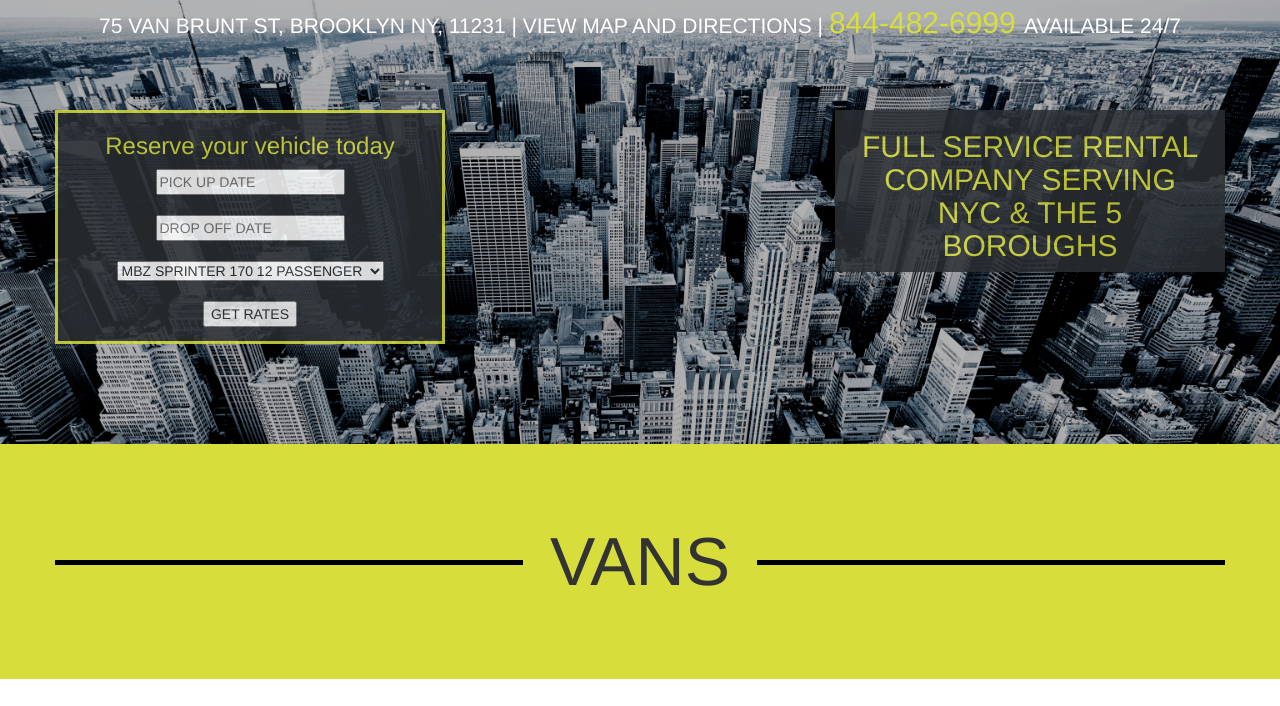
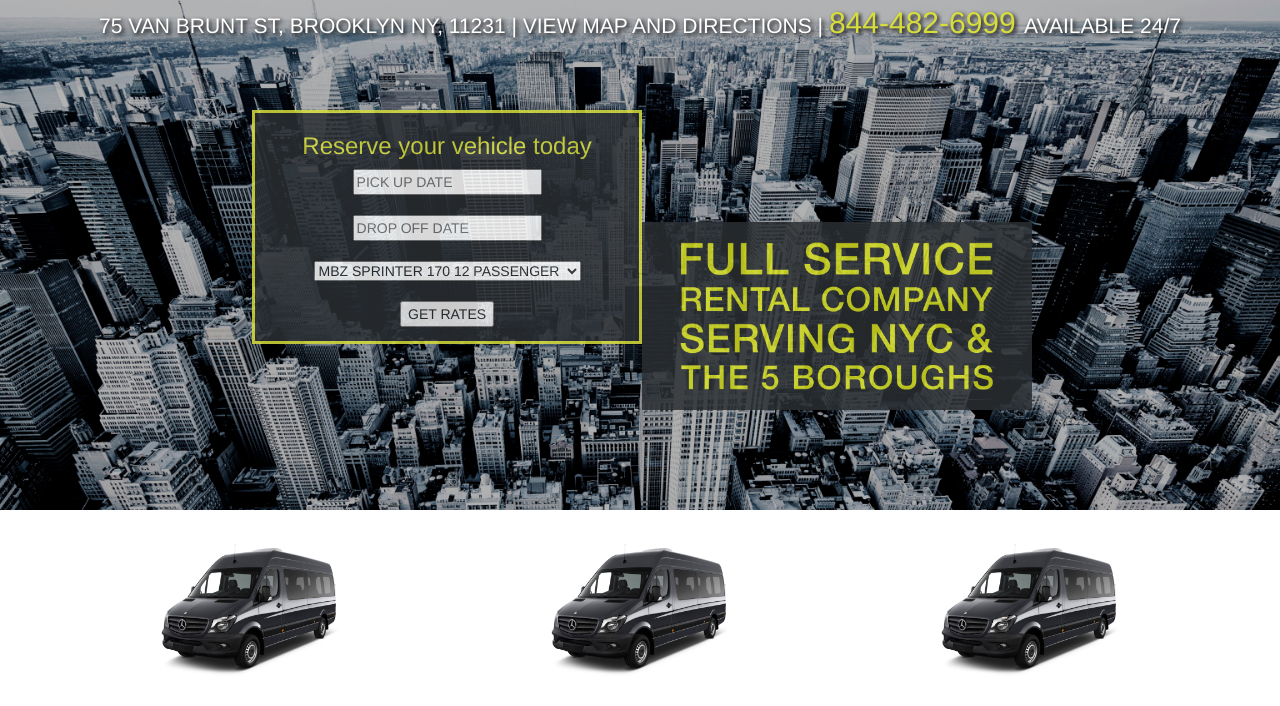
Before and after one commit to danieljones4/HUB, a plain HTML site: page index.html in a window 1280 px wide. Shown: the part 86-792 px from the top of the page. Drawn offline with nearby package versions, Linux system fonts and the light colour scheme; a script that the page names is missing.

Commit message:
Added image, text shadow.
Cant get spacing correct for jumbo boxes

```diff
--- a/css/custom.css
+++ b/css/custom.css
@@ -71,6 +71,7 @@ p {
 	color: white;
 	text-decoration: none;
 	text-align: center;
+	text-shadow: 2px 2px 4px #000000;
 }
 
 .jumbo-img a {
@@ -92,10 +93,24 @@ p {
 	color: #D7DE3B;
 	background-color: #2b2f33;
 	opacity: 0.85;
+	padding-left: -20px;
 }
 
 .boxes form {
 	color: #2b2f33;
+}
+
+/* centered columns styles */
+
+.row-centered {
+    text-align:center;
+}
+
+.col-centered {
+    display:inline-block;
+    float:none;
+    /* inline-block space fix */
+    margin-right:-4px;
 }
 
 .jumbotron .space {
--- a/index.html
+++ b/index.html
@@ -82,8 +82,8 @@
         <div class="container">
           <p>75 VAN BRUNT ST, BROOKLYN NY, 11231  |  <a href="#">VIEW MAP AND DIRECTIONS</a>  |  <span class="number">844-482-6999 </span>AVAILABLE 24/7</p>
 
-            <div class="row">
-              <div class="col-md-4 reserve show-block boxes"><h3>Reserve your vehicle today</h3>
+            <div class="row row-centered">
+              <div class="col-lg-4 col-centered reserve show-block boxes"><h3>Reserve your vehicle today</h3>
                 <form>
                   <input type="text" name="pickup" placeholder="PICK UP DATE">
                   <br><br>
@@ -99,35 +99,15 @@
                   </form>
               </div>
 
-              <div class="col-md-4 space">
-              </div>
-
-              <div class="col-md-4 boxes show-block">
-                <h2>FULL SERVICE
-                RENTAL COMPANY
-                SERVING NYC &
-                THE 5 BOROUGHS</h2>
+              <div class="col-lg-4 col-centered boxes show-block">
+                <img src="images/text.png" alt="FULL SERVICE
+                  RENTAL COMPANY
+                  SERVING NYC &
+                  THE 5 BOROUGHS" width="100%" height="inherit">
               </div>
             </div>
         </div>
       </div>
-
-    <div class="header">
-      <div class="container">
-        <div class="row vans">
-          <div class="col-xs-4">
-            <hr></hr>
-          </div>
-          <div class="col-xs-2">
-            <h1> VANS </h1>
-          </div>
-          <div class="col-xs-4">
-            <hr></hr>
-          </div>
-        </div>
-      </div>
-    </div>
-
 
     <div class="product">
       <div class="container">
```
Also changed, not shown: images/liveChat.png (added), images/text.png (added).
